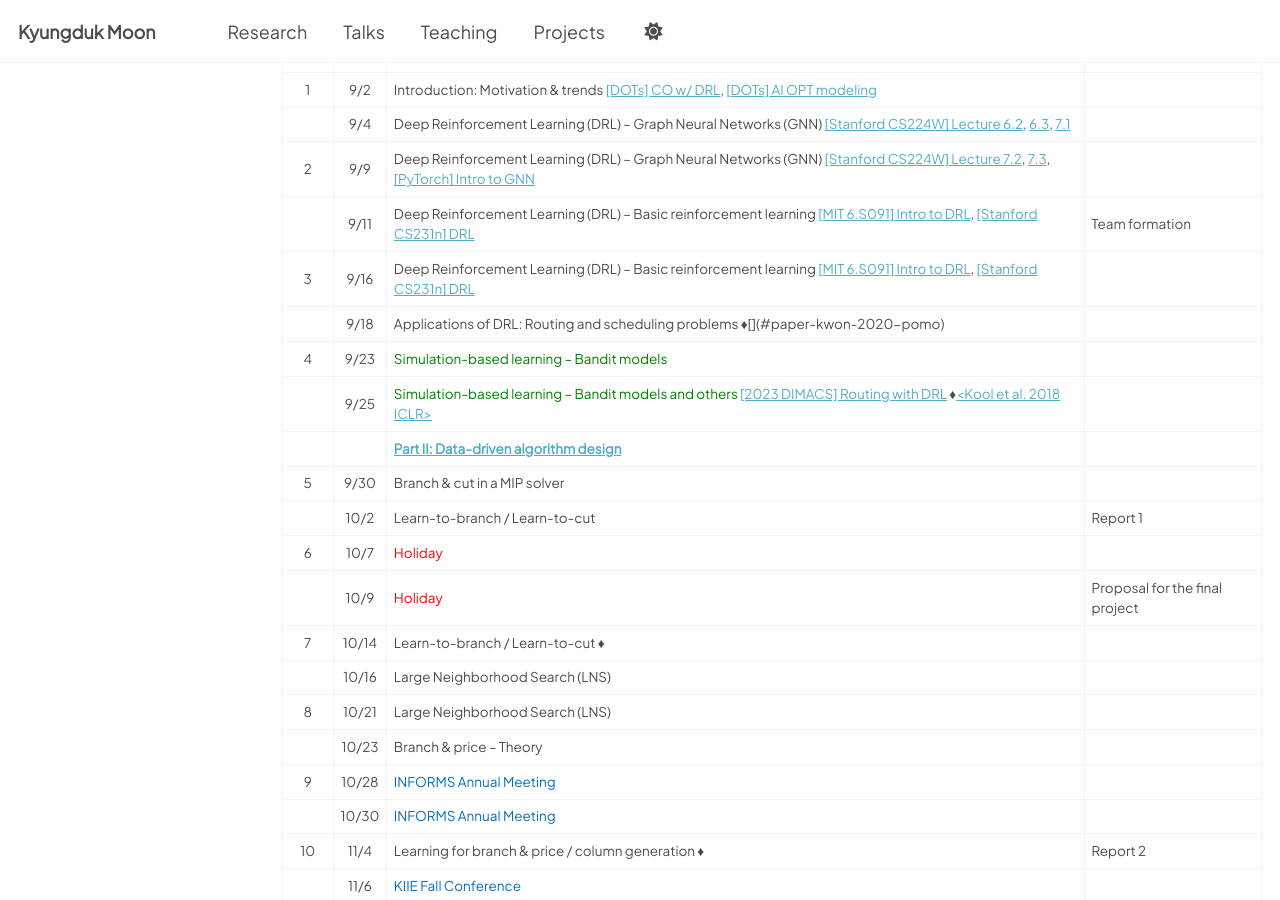
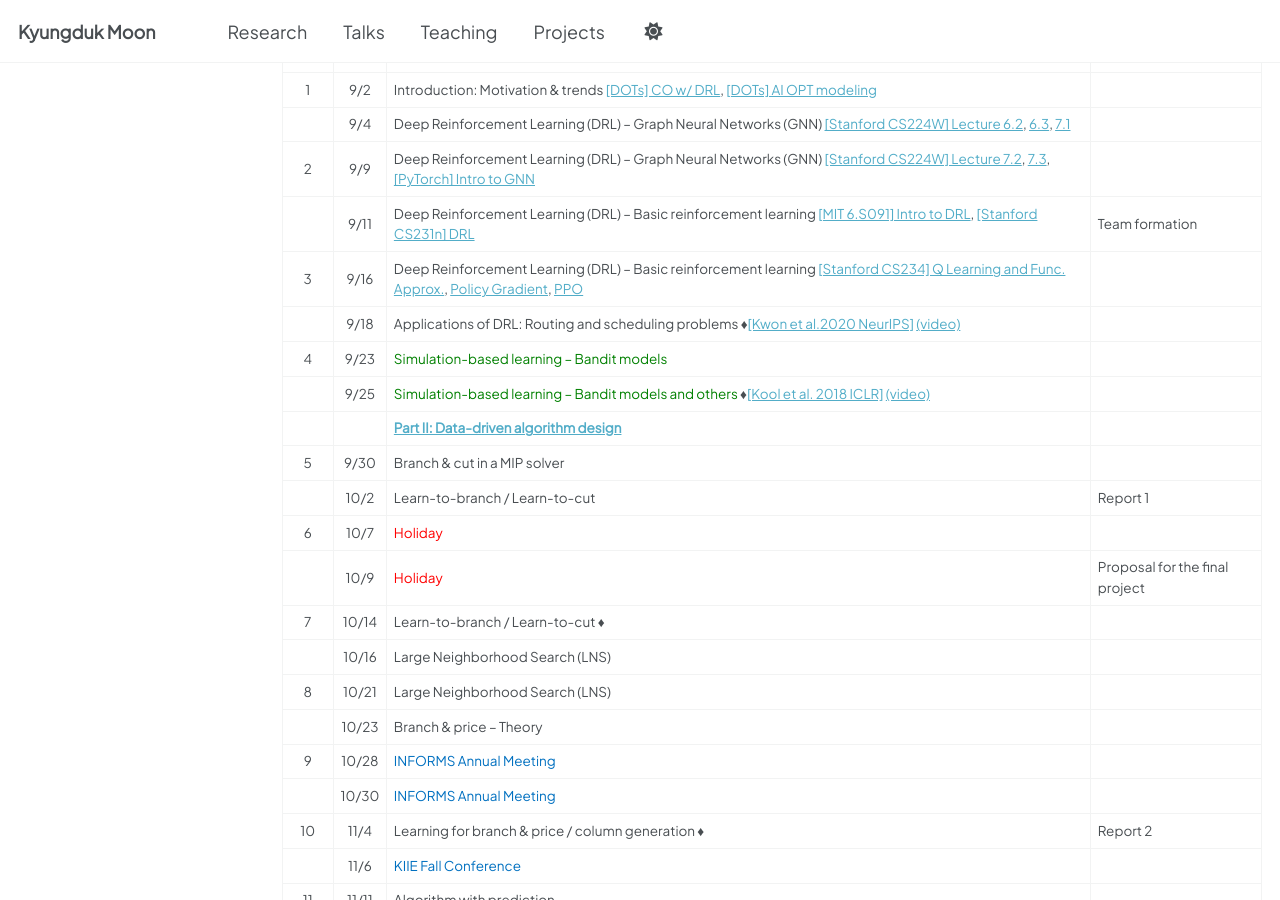
Before and after one commit to kalebmoon07/kalebmoon07.github.io, a Jekyll site: the page built from _pages/2025-fall-ml4do/ai4do-main.md, in a window 1280 px wide and 900 px high, scrolled down 1903 px. Built offline with Jekyll 4.4.1, drawn with Linux system fonts in a browser that asks for light colours; a script that is not in the unit is left out.

Commit message:
Updated videos

```diff
--- a/_pages/2025-fall-ml4do/ai4do-main.md
+++ b/_pages/2025-fall-ml4do/ai4do-main.md
@@ -60,10 +60,10 @@ The course is designed to be comprehensive and interactive with the components b
 |       |  9/4  | Deep Reinforcement Learning (DRL) – Graph Neural Networks (GNN) [[Stanford CS224W] Lecture 6.2](https://www.youtube.com/watch?v=tutlI9YzJ2g), [6.3](https://www.youtube.com/watch?v=MH4yvtgAR-4), [7.1](https://www.youtube.com/watch?v=RU9uTa_-ZOw)                               |                                |
 |   2   |  9/9  | Deep Reinforcement Learning (DRL) – Graph Neural Networks (GNN) [[Stanford CS224W] Lecture 7.2](https://youtu.be/247Mkqj_wRM), [7.3](https://www.youtube.com/watch?v=ew1cnUjRgl4), [[PyTorch] Intro to GNN](https://www.youtube.com/watch?v=8owQBFAHw7E)                           |
 |       | 9/11  | Deep Reinforcement Learning (DRL) – Basic reinforcement learning [[MIT 6.S091] Intro to DRL](https://www.youtube.com/watch?v=zR11FLZ-O9M), [[Stanford CS231n] DRL](https://www.youtube.com/watch?v=lvoHnicueoE)                                                                                                                                                                                                                   | Team formation                 |
-|   3   | 9/16  | Deep Reinforcement Learning (DRL) – Basic reinforcement learning [[MIT 6.S091] Intro to DRL](https://www.youtube.com/watch?v=zR11FLZ-O9M), [[Stanford CS231n] DRL](https://www.youtube.com/watch?v=lvoHnicueoE)                                                                                                                                                                                                                   |                                |
-|       | 9/18  | Applications of DRL: Routing and scheduling problems ♦[<Kwon et al.2020 NeurIPS>](#paper-kwon-2020-pomo)                                                                                                                                                                                                                             |                                |
+|   3   | 9/16  | Deep Reinforcement Learning (DRL) – Basic reinforcement learning [[Stanford CS234] Q Learning and Func. Approx.](https://www.youtube.com/watch?v=b_wvosA70f8), [Policy Gradient](https://www.youtube.com/watch?v=L6OVEmV3NcE), [PPO](https://www.youtube.com/watch?v=b_wvosA70f8)                                                                                                                                                   |                                |
+|       | 9/18  | Applications of DRL: Routing and scheduling problems ♦[[Kwon et al.2020 NeurIPS]](#paper-kwon-2020-pomo) [(video)](https://www.youtube.com/watch?v=nGc1MVNRvjE)                                                                                                                                                                                                                             |                                |
 |   4   | 9/23  | <span style="color:green;">Simulation-based learning – Bandit models</span>                                                                                                                                                                                                        |                                |
-|       | 9/25  | <span style="color:green;">Simulation-based learning – Bandit models and others</span> [[2023 DIMACS] Routing with DRL](https://www.youtube.com/watch?v=nqAubq2K_Ug) ♦[<Kool et al. 2018 ICLR>](#paper-kool-2018)                                                                                                                                                                                             |                                |
+|       | 9/25  | <span style="color:green;">Simulation-based learning – Bandit models and others</span> ♦[[Kool et al. 2018 ICLR]](#paper-kool-2018) [(video)](https://www.youtube.com/watch?v=nqAubq2K_Ug)                                                                                                                                                                                             |                                |
 |       |       | [**Part II: Data-driven algorithm design**](/teaching/ai4do/2025/reading-list#part-2)                                                                                                                                                                                              |                                |
 |   5   | 9/30  | Branch & cut in a MIP solver                                                                                                                                                                                                                                                       |                                |
 |       | 10/2  | Learn-to-branch / Learn-to-cut                                                                                                                                                                                                                                                     | Report 1                       |
```
Also changed, not shown: _pages/2025-fall-ml4do/resources.md (+1 -1 lines).
